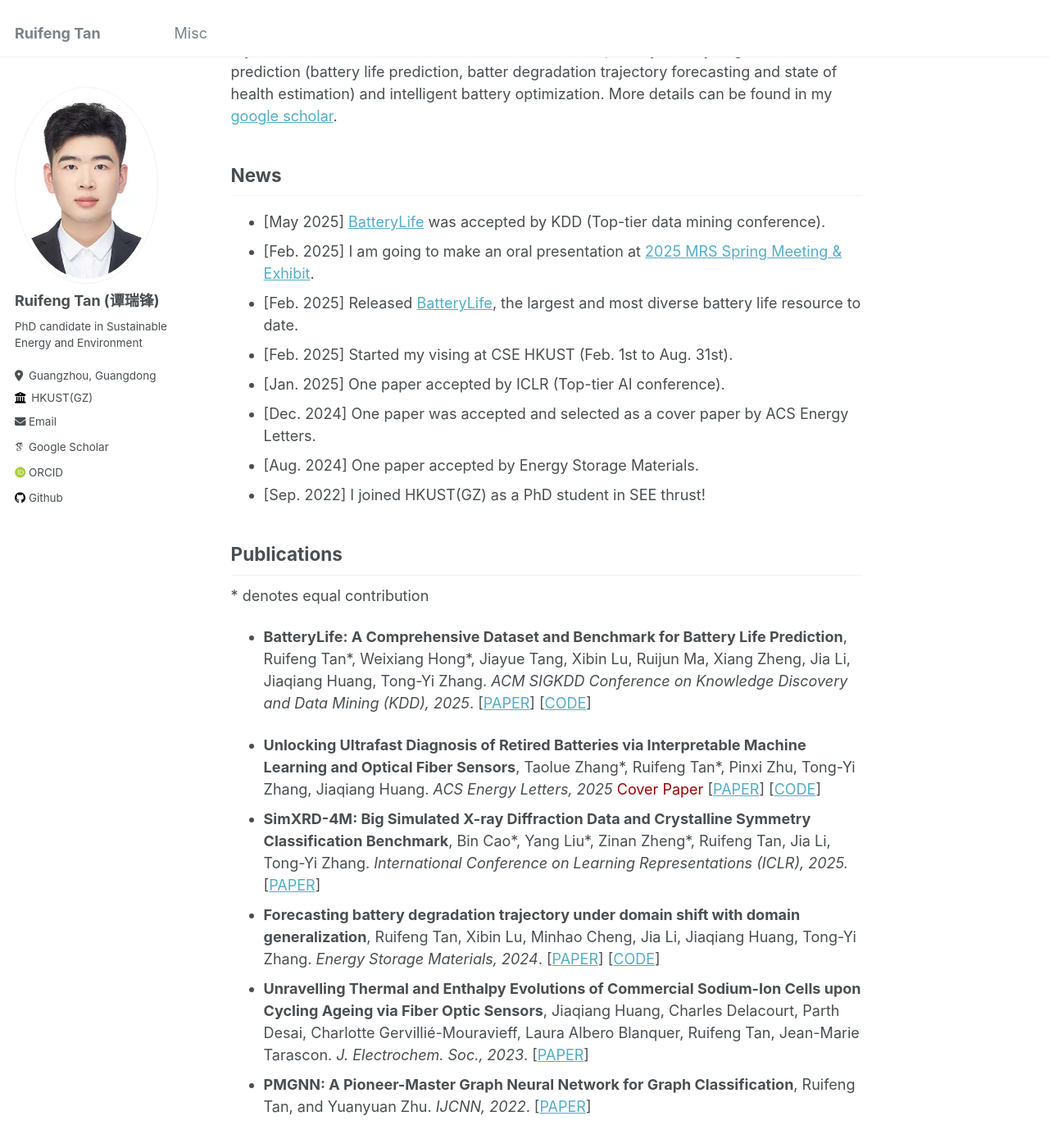
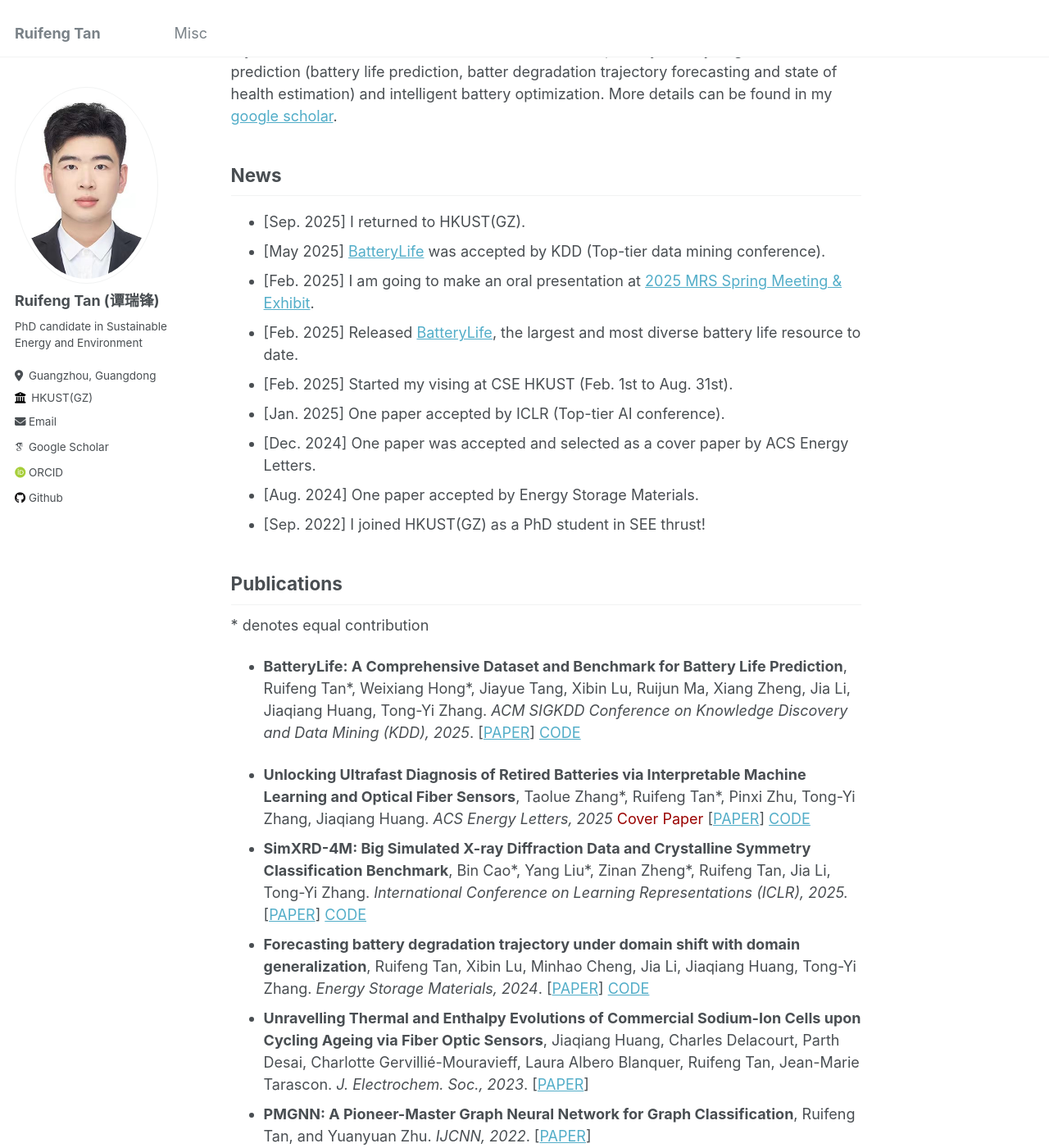
Before and after one commit to Ruifeng-Tan/Ruifeng-Tan.github.io, a Jekyll site: the page built from _pages/about.md, in a window 1280 px wide and 1400 px high, scrolled down 328 px. Shown: the whole window at 82% size. Built offline with Jekyll 4.4.1, drawn with Linux system fonts in a browser that asks for light colours; some web fonts are replaced.

Commit message:
update home page

```diff
--- a/_pages/about.md
+++ b/_pages/about.md
@@ -15,6 +15,7 @@ My current research interest lies in AI for batteries, especially battery degrad
 
 ## News
 
+- [Sep. 2025] I returned to HKUST(GZ).
 - [May 2025] [BatteryLife](https://github.com/Ruifeng-Tan/BatteryLife) was accepted by KDD (Top-tier data mining conference).
 - [Feb. 2025] I am going to make an oral presentation at [2025 MRS Spring Meeting & Exhibit](https://www.mrs.org/meetings-events/annual-meetings/archive/meeting/presentations/view/2025-mrs-spring-meeting/2025-mrs-spring-meeting-4200254).
 - [Feb. 2025] Released [BatteryLife](https://github.com/Ruifeng-Tan/BatteryLife), the largest and most diverse battery life resource to date.
@@ -27,11 +28,11 @@ My current research interest lies in AI for batteries, especially battery degrad
 ## Publications
 \*  denotes equal contribution
 
-- **BatteryLife: A Comprehensive Dataset and Benchmark for Battery Life Prediction**, Ruifeng Tan\*, Weixiang Hong\*, Jiayue Tang, Xibin Lu, Ruijun Ma, Xiang Zheng, Jia Li, Jiaqiang Huang, Tong-Yi Zhang. *ACM SIGKDD Conference on Knowledge Discovery and Data Mining (KDD), 2025*. [[PAPER](https://arxiv.org/abs/2502.18807)] [[CODE](https://github.com/Ruifeng-Tan/BatteryLife)]
+- **BatteryLife: A Comprehensive Dataset and Benchmark for Battery Life Prediction**, Ruifeng Tan\*, Weixiang Hong\*, Jiayue Tang, Xibin Lu, Ruijun Ma, Xiang Zheng, Jia Li, Jiaqiang Huang, Tong-Yi Zhang. *ACM SIGKDD Conference on Knowledge Discovery and Data Mining (KDD), 2025*.  [[PAPER](https://arxiv.org/abs/2502.18807)] <a class="github-button" href="https://github.com/Ruifeng-Tan/BatteryLife" data-show-count="true" aria-label="Star buttons/github-buttons on GitHub">CODE</a>
 
-- **Unlocking Ultrafast Diagnosis of Retired Batteries via Interpretable Machine Learning and Optical Fiber Sensors**, Taolue Zhang\*, Ruifeng Tan\*, Pinxi Zhu, Tong-Yi Zhang, Jiaqiang Huang. *ACS Energy Letters, 2025* <span style="color: rgb(154, 3, 2);"> Cover Paper </span> [[PAPER](https://pubs.acs.org/doi/abs/10.1021/acsenergylett.4c03054?casa_token=a57iWJ-S8fUAAAAA:_vU-Lr1B80ArJ2EPmjZwJgo4xTK7UZGDTLf15-9PFFoNcAjTWvuKrkCbOkkr_jcTHmcyFnMBCkNnHBT58g&casa_token=mjB3jOP8MyEAAAAA:VB6LMG4fozcFBwmO79Fgd3d3q6YD2iENgzqAfzGWm0ckmqyepRQdwAYoTilNW4OjN_sVIYa1lRPu7mtPxg)] [[CODE](https://github.com/Ruifeng-Tan/Ultrafast-diagnosis-of-retired-batteries)]
-- **SimXRD-4M: Big Simulated X-ray Diffraction Data and Crystalline Symmetry Classification Benchmark**, Bin Cao\*, Yang Liu\*, Zinan Zheng\*, Ruifeng Tan, Jia Li, Tong-Yi Zhang. *International Conference on Learning Representations (ICLR), 2025.* [[PAPER](https://openreview.net/forum?id=mkuB677eMM)]
-- **Forecasting battery degradation trajectory under domain shift with domain generalization**, Ruifeng Tan, Xibin Lu, Minhao Cheng, Jia Li, Jiaqiang Huang, Tong-Yi Zhang. *Energy Storage Materials, 2024*. [[PAPER](https://www.sciencedirect.com/science/article/pii/S2405829724005518)] [[CODE](https://github.com/Ruifeng-Tan/MAGNet)]
+- **Unlocking Ultrafast Diagnosis of Retired Batteries via Interpretable Machine Learning and Optical Fiber Sensors**, Taolue Zhang\*, Ruifeng Tan\*, Pinxi Zhu, Tong-Yi Zhang, Jiaqiang Huang. *ACS Energy Letters, 2025* <span style="color: rgb(154, 3, 2);"> Cover Paper </span> [[PAPER](https://pubs.acs.org/doi/abs/10.1021/acsenergylett.4c03054?casa_token=a57iWJ-S8fUAAAAA:_vU-Lr1B80ArJ2EPmjZwJgo4xTK7UZGDTLf15-9PFFoNcAjTWvuKrkCbOkkr_jcTHmcyFnMBCkNnHBT58g&casa_token=mjB3jOP8MyEAAAAA:VB6LMG4fozcFBwmO79Fgd3d3q6YD2iENgzqAfzGWm0ckmqyepRQdwAYoTilNW4OjN_sVIYa1lRPu7mtPxg)] <a class="github-button" href="https://github.com/Ruifeng-Tan/Ultrafast-diagnosis-of-retired-batteries" data-show-count="true" aria-label="Star buttons/github-buttons on GitHub">CODE</a>
+- **SimXRD-4M: Big Simulated X-ray Diffraction Data and Crystalline Symmetry Classification Benchmark**, Bin Cao\*, Yang Liu\*, Zinan Zheng\*, Ruifeng Tan, Jia Li, Tong-Yi Zhang. *International Conference on Learning Representations (ICLR), 2025.* [[PAPER](https://openreview.net/forum?id=mkuB677eMM)] <a class="github-button" href="https://github.com/Bin-Cao/SimXRD" data-show-count="true" aria-label="Star buttons/github-buttons on GitHub">CODE</a>
+- **Forecasting battery degradation trajectory under domain shift with domain generalization**, Ruifeng Tan, Xibin Lu, Minhao Cheng, Jia Li, Jiaqiang Huang, Tong-Yi Zhang. *Energy Storage Materials, 2024*. [[PAPER](https://www.sciencedirect.com/science/article/pii/S2405829724005518)] <a class="github-button" href="https://github.com/Ruifeng-Tan/MAGNet" data-show-count="true" aria-label="Star buttons/github-buttons on GitHub">CODE</a>
 - **Unravelling Thermal and Enthalpy Evolutions of Commercial Sodium-Ion Cells upon Cycling Ageing via Fiber Optic Sensors**, Jiaqiang Huang, Charles Delacourt, Parth Desai, Charlotte Gervillié-Mouravieff, Laura Albero Blanquer, Ruifeng Tan, Jean-Marie Tarascon. *J. Electrochem. Soc., 2023*. [[PAPER](https://iopscience.iop.org/article/10.1149/1945-7111/acf625)]
 - **PMGNN: A Pioneer-Master Graph Neural Network for Graph Classification**, Ruifeng Tan, and Yuanyuan Zhu. *IJCNN, 2022*. [[PAPER](https://ieeexplore.ieee.org/document/9892849)]
 
```
